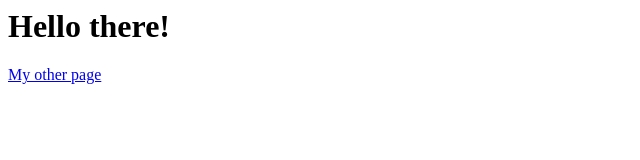
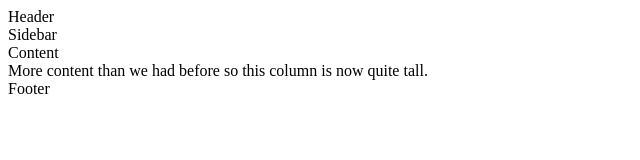
Before and after one commit to karankaw/web-cssgrid-demo, a plain HTML site: page index.html in a window 1280 px wide. Shown: the whole page, without its empty margins (0-640 px from the left). Drawn offline with Linux system fonts and the light colour scheme.

Commit message:
1 file modified

```diff
--- a/index.html
+++ b/index.html
@@ -1,11 +1,18 @@
 <html>
   <head>
-    <meta charset="UTF-8">
+    <meta charset="UTF-8" />
     <script src="script.js"></script>
     <!-- <link rel="stylesheet" type="text/css" href="styles.css"> -->
   </head>
   <body>
-    <h1>Hello there!</h1>
-    <a href="/me.html">My other page</a>
+    <div class="wrapper">
+      <div class="box header">Header</div>
+      <div class="box sidebar">Sidebar</div>
+      <div class="box content">
+        Content <br />
+        More content than we had before so this column is now quite tall.
+      </div>
+      <div class="box footer">Footer</div>
+    </div>
   </body>
 </html>
```
